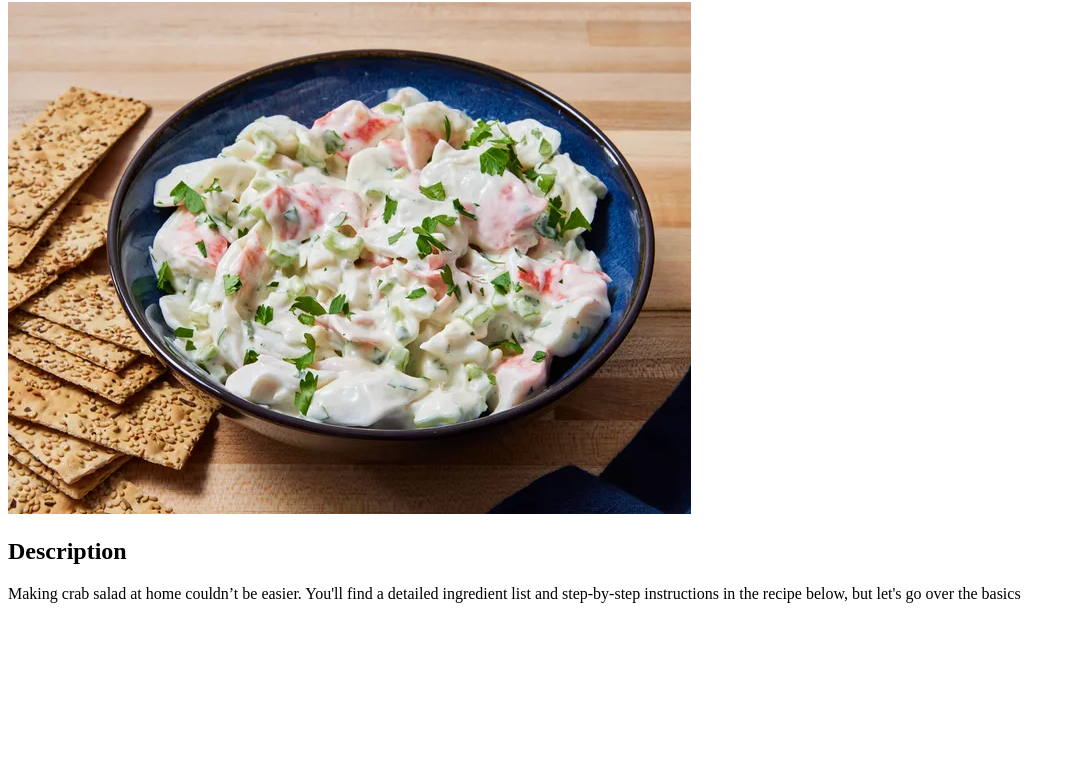
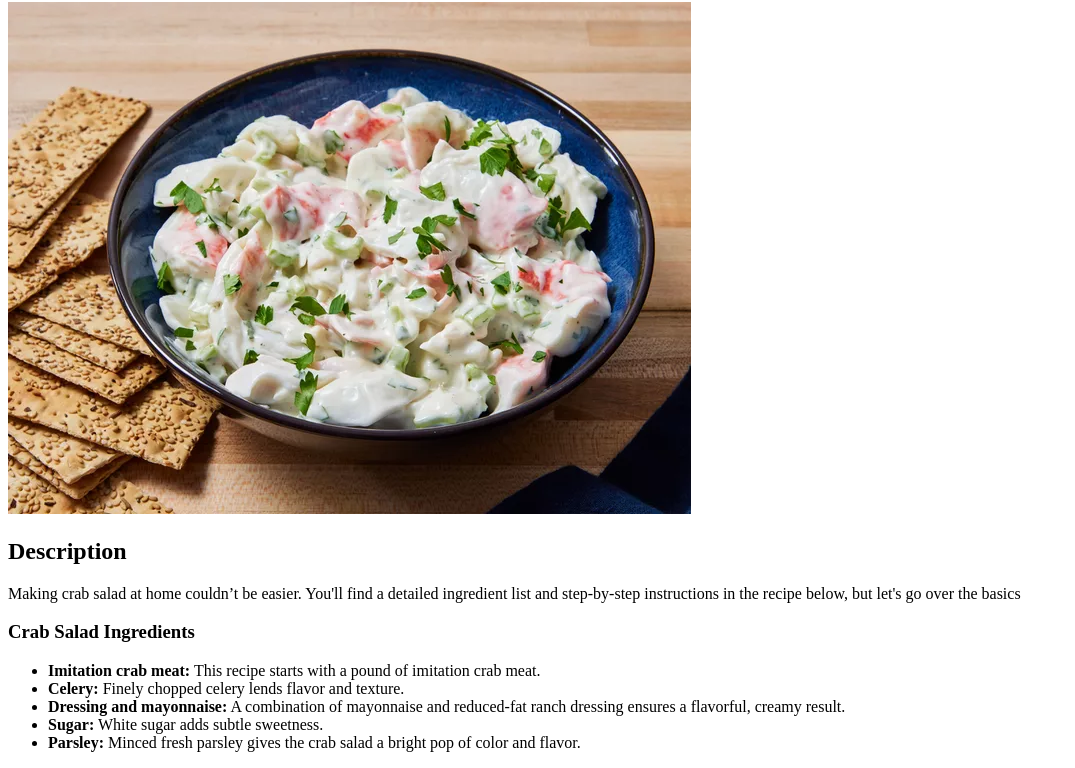
Before and after one commit to denys-badass/odin-recipes, a plain HTML site: page recipes/crab-salad.html in a window 1280 px wide. Shown: the part 78-846 px from the top of the page, without its empty margins (0-1075 px from the left). Before the commit the page ends 800 px from the top, so only its background shows below. Drawn offline with Linux system fonts and the light colour scheme.

Commit message:
Add crab salad ingredients

```diff
--- a/recipes/crab-salad.html
+++ b/recipes/crab-salad.html
@@ -14,6 +14,17 @@
     <p>Making crab salad at home couldn’t be easier. You'll find a detailed ingredient list and step-by-step
         instructions in the recipe below, but let's go over the basics</p>
 
+    <h3>Crab Salad Ingredients</h3>
+    <ul>
+        <li><strong>Imitation crab meat:</strong> This recipe starts with a pound of imitation crab meat.
+        </li>
+        <li><strong>Celery:</strong> Finely chopped celery lends flavor and texture. </li>
+        <li><strong>Dressing and mayonnaise:</strong> A combination of mayonnaise and reduced-fat ranch dressing ensures
+            a flavorful, creamy result.
+        </li>
+        <li><strong>Sugar:</strong> White sugar adds subtle sweetness. </li>
+        <li><strong>Parsley:</strong> Minced fresh parsley gives the crab salad a bright pop of color and flavor. </li>
+    </ul>
 </body>
 
 </html>
```
